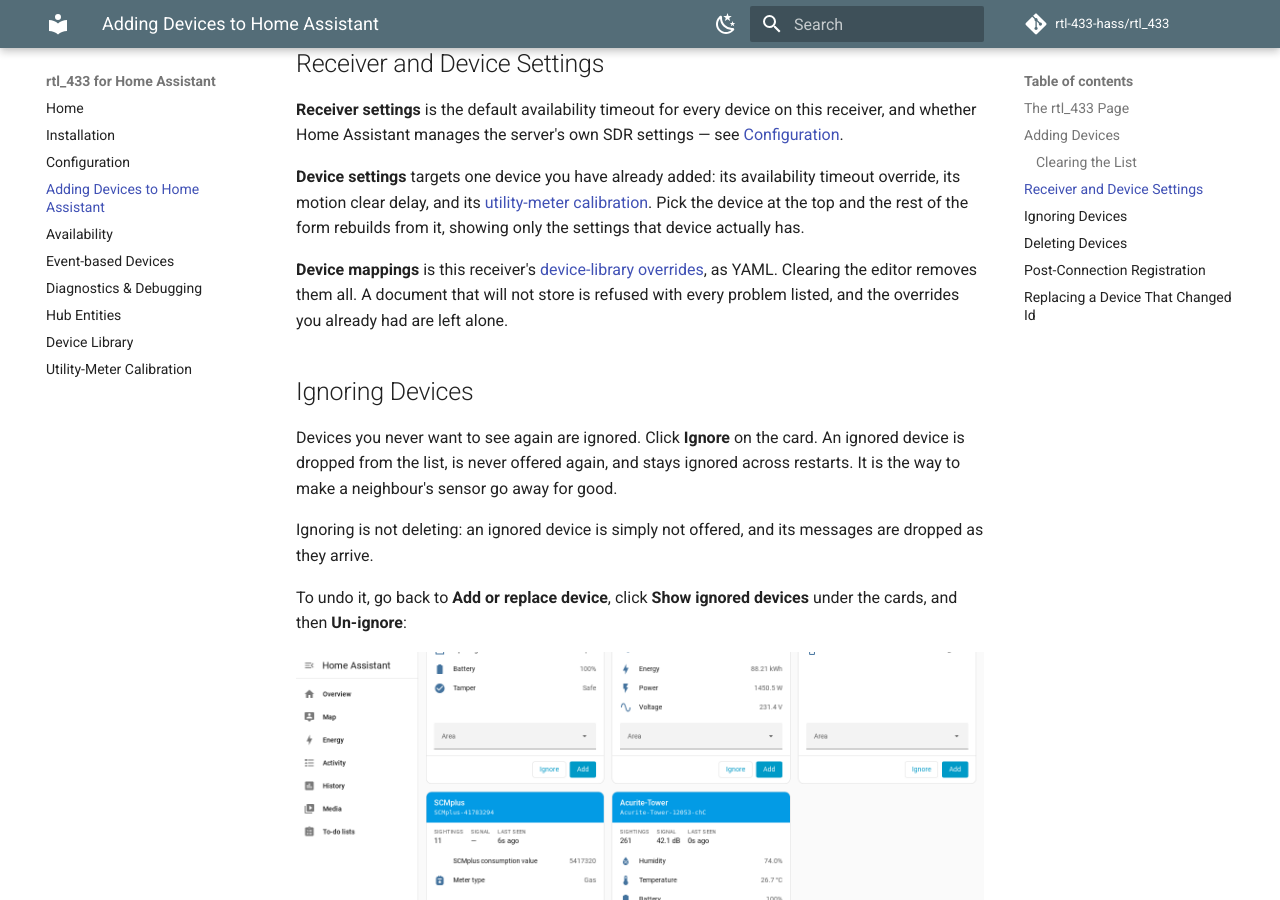
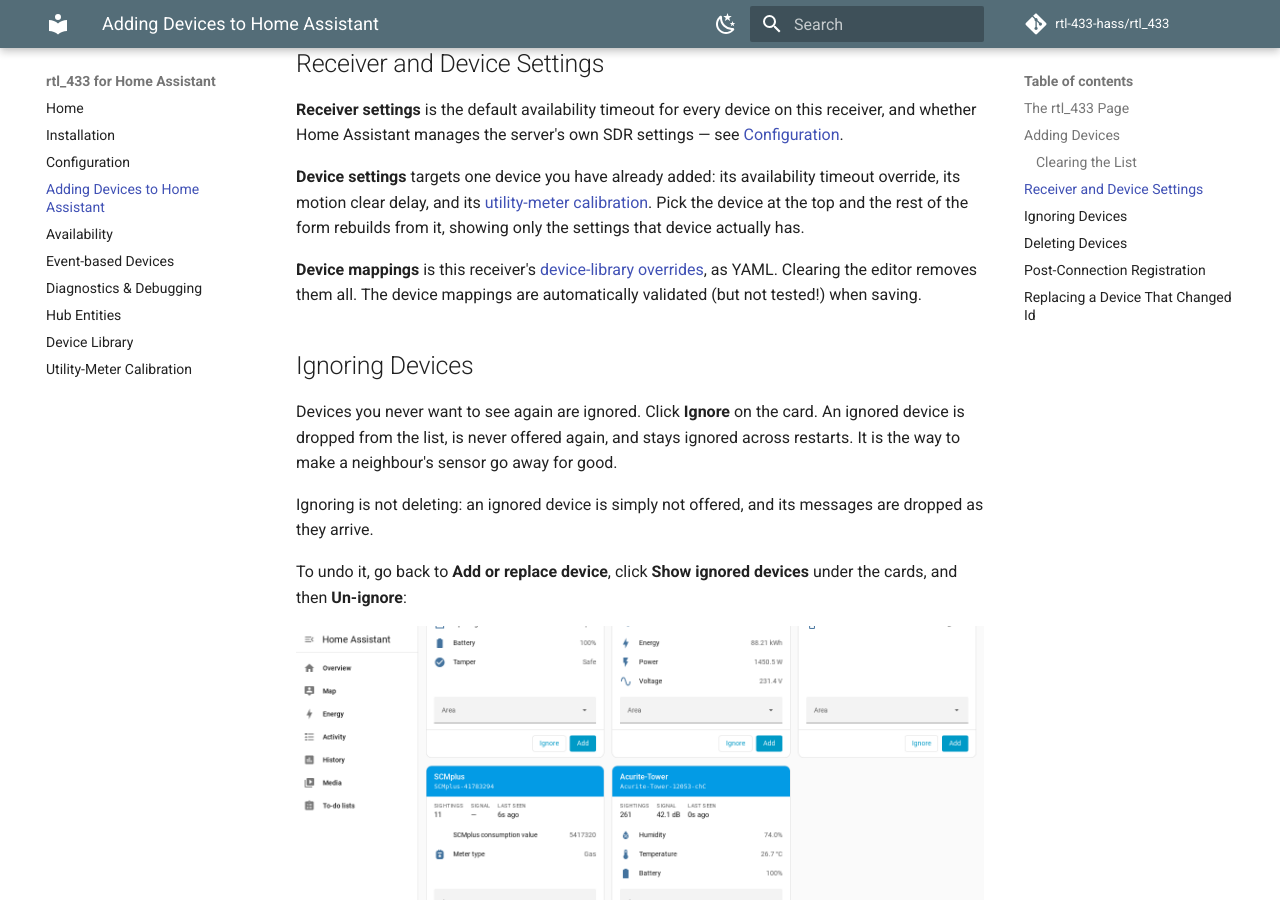
Before and after one commit to rtl-433-hass/rtl_433, an MkDocs documentation site: the page built from docs/device-discovery.md, in a window 1280 px wide and 900 px high, scrolled down 3029 px. Built offline with MkDocs 1.6.1 and Material for MkDocs 9.7.7, drawn with Linux system fonts in a browser that asks for light colours; comment, search, counter and statistics services are not loaded; the version menu is left out.

Commit message:
docs: say mappings are validated, not that they are tested
Validation catches a document that will not parse or store; it cannot tell you
the mapping produces the entities you meant.

Co-Authored-By: Claude Opus 5 (1M context) <noreply@anthropic.com>
Claude-Session: https://claude.ai/code/session_018HhtFuqBNovRCKpDqLKD2v

```diff
--- a/docs/device-discovery.md
+++ b/docs/device-discovery.md
@@ -85,8 +85,8 @@ actually has.
 
 **Device mappings** is this receiver's
 [device-library overrides](device-library.md), as YAML. Clearing the editor
-removes them all. A document that will not store is refused with every problem
-listed, and the overrides you already had are left alone.
+removes them all. The device mappings are automatically validated (but not
+tested!) when saving.
 
 ## Ignoring Devices
 
```
